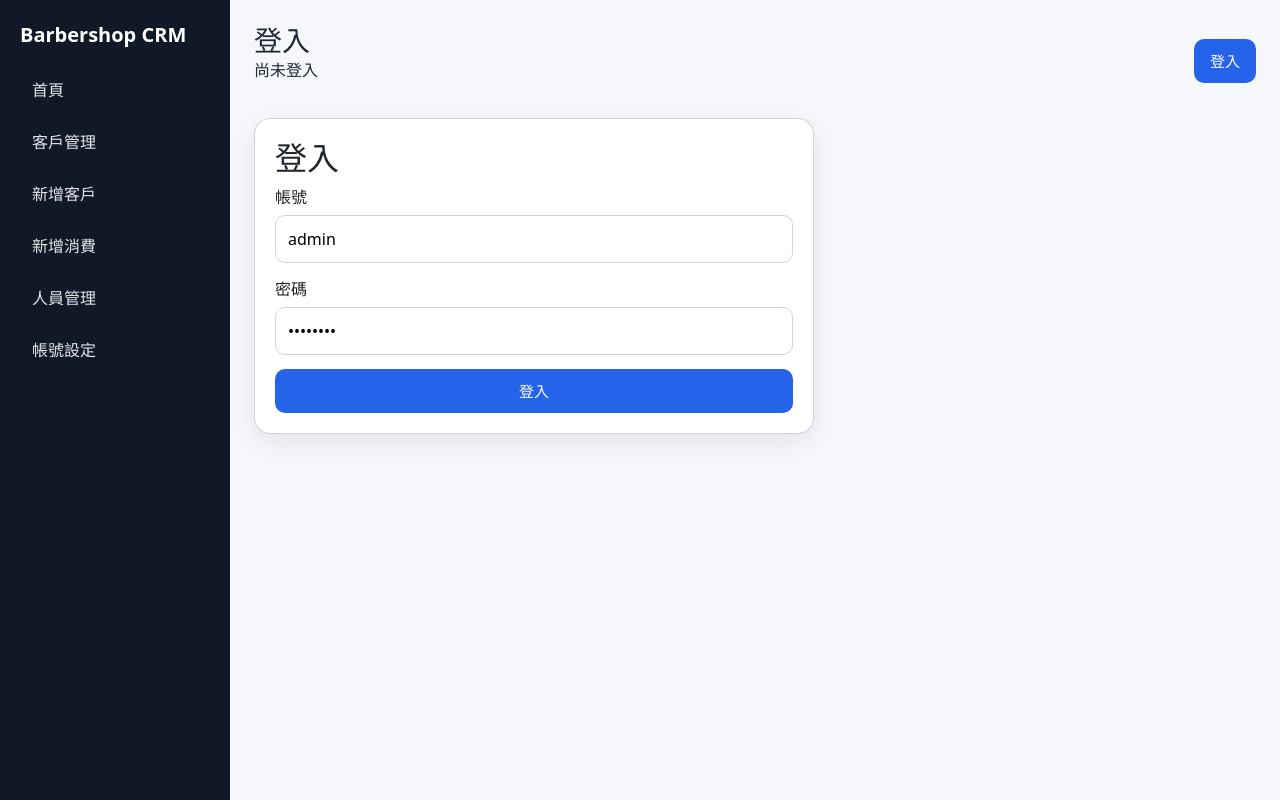
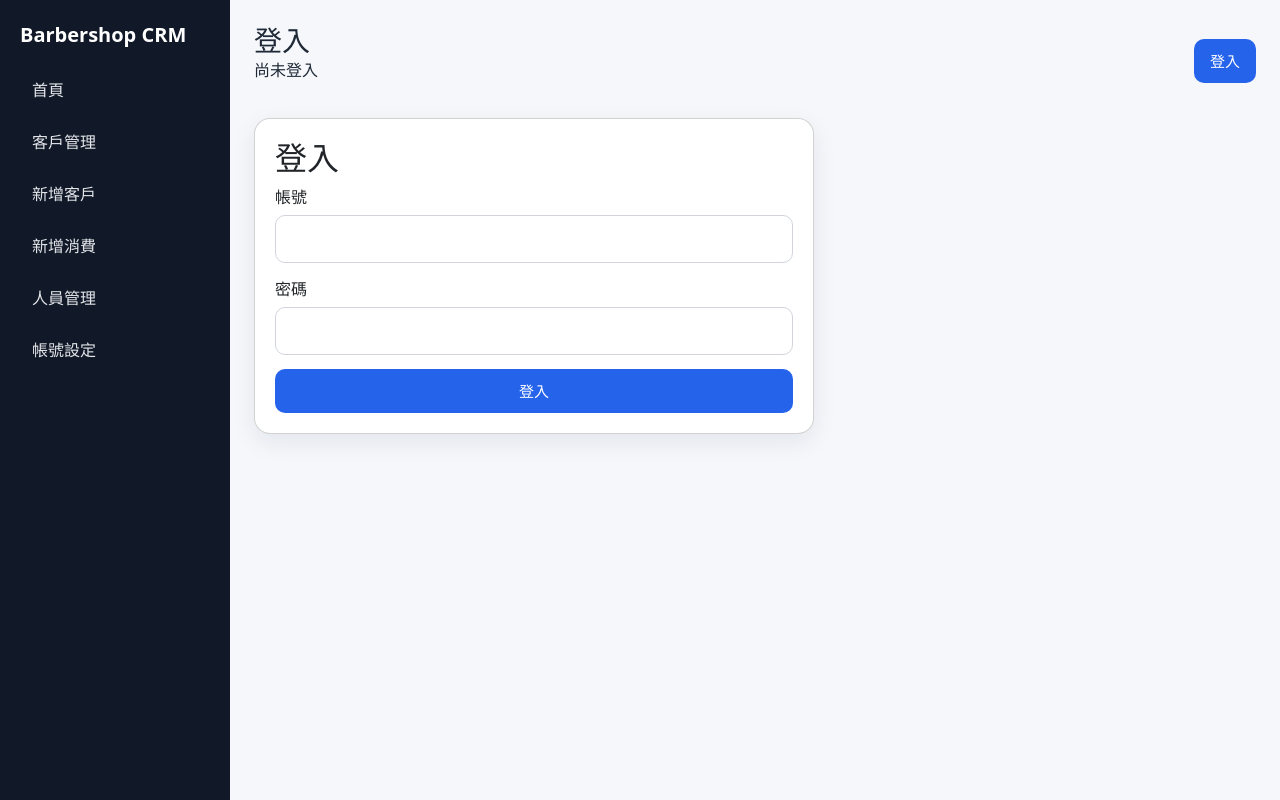
Before and after one commit to Wang-ming0205/caller_app, a FastAPI app: page /login in a window 1280 px wide. Run offline with FastAPI, Linux system fonts and the light colour scheme; some libraries are stand-ins or nearby versions.

Commit message:
remove default credentials from login form

```diff
--- a/app/web/templates/auth/login.html
+++ b/app/web/templates/auth/login.html
@@ -3,9 +3,9 @@
 <div class="card narrow">
   <h2>登入</h2>
   <label>帳號</label>
-  <input id="username" value="admin" autocomplete="username">
+  <input id="username"  autocomplete="username">
   <label>密碼</label>
-  <input id="password" type="password" value="admin123" autocomplete="current-password">
+  <input id="password" type="password" autocomplete="current-password">
   <button onclick="login()">登入</button>
   {#<button class="secondary" onclick="seedData()">建立測試資料 / 預設帳號</button>#}
   {#<p class="hint">測試帳密：admin/admin123、manager/manager123、staff/staff123</p>#}
```
